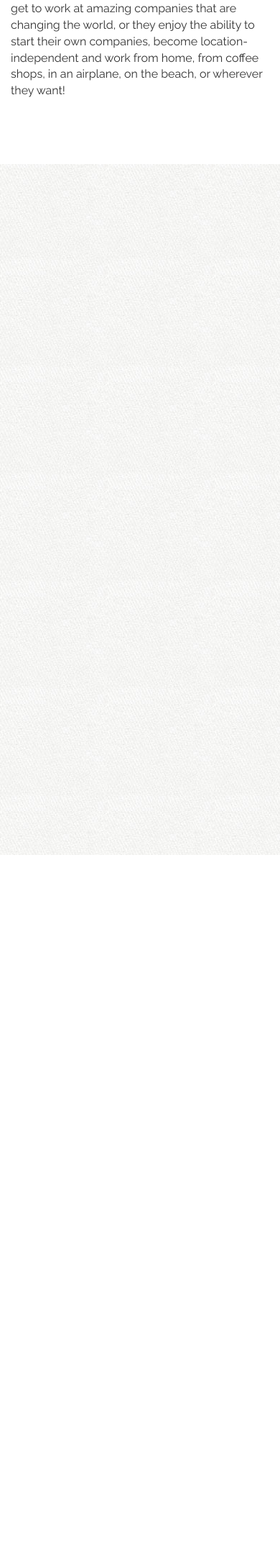
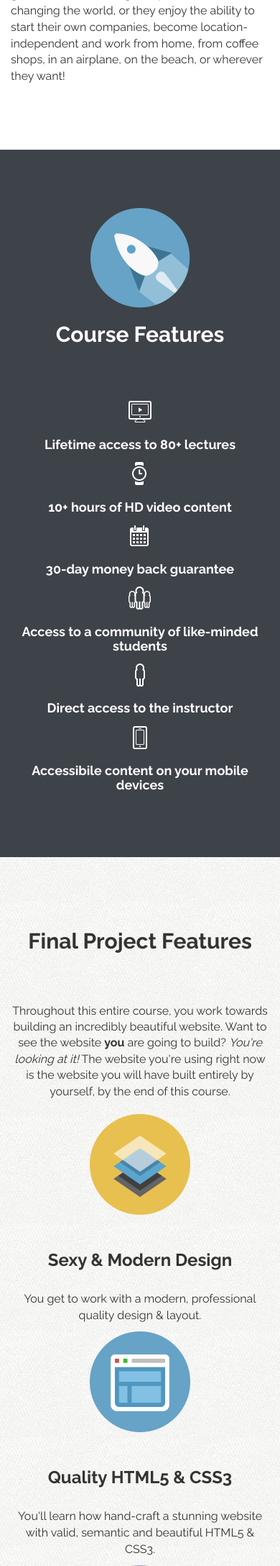
Before and after one commit to ethanbeauregard/bootstrap-to-wordpress, a PHP site: page / in a window 390 px wide. Shown: the part 4088-6264 px from the top of the page at 72% size. Before the commit the page ends 5276 px from the top, so only its background shows below. Run offline with PHP 8.4, Linux system fonts and the light colour scheme; some libraries are stand-ins or nearby versions.

Commit message:
added and styled sections: project features, course features and featurette

```diff
--- a/assets/css/custom.css
+++ b/assets/css/custom.css
@@ -142,7 +142,7 @@ section {
 }
 
 section h2 {
-  padding: 20px 0 40px;
+  padding: 20px 0 30px;
 }
 
 section h3 {
@@ -166,6 +166,37 @@ section h3 {
   background: #fff;
 }
 
+#project-features {
+  text-align: center;
+}
 /* #who-benefits .who-top-title{
   margin: -10px 0 0 0;
 } */
+
+#course-features {
+  background: #3e4249;
+  text-align: center;
+  color: #fff;
+}
+
+#featurette {
+  background: url('../img/stuff-bg.jpg') 50% 100% repeat fixed;
+  background-position: cover;
+  text-align: center;
+  color: #fff;
+}
+
+/* Custom Icon Sprites */
+i.ci {
+  display: inline-block;
+  height: 40px;
+  width: 40px;
+  background: url('../img/icon-sprite.png') no-repeat;
+}
+
+.ci.ci-computer   {background-position: 0 0;}
+.ci.ci-watch      {background-position: -40px 0;}
+.ci.ci-calender   {background-position: -80px 0;}
+.ci.ci-community  {background-position: -120px 0;}
+.ci.ci-instructor {background-position: -160px 0;}
+.ci.ci-device     {background-position: -200px 0;}
--- a/index.html
+++ b/index.html
@@ -158,21 +158,89 @@
 			</div><!-- row -->
 
 		</div><!-- container -->
-  </section>
+  </section><!-- who benefits -->
 
   <!-- ============== Course Features ============== -->
-  <section>
+  <section id="course-features">
+    <div class="container">
+      <div class="section-header">
+        <img src="./assets/img/icon-rocket.png" alt="rocket">
+        <h2>Course Features</h2>
+      </div><!-- section header -->
 
-  </section>
+      <div class="row">
+        <div class="col-sm-2">
+          <i class="ci ci-computer"></i>
+          <h4>Lifetime access to 80+ lectures</h4>
+        </div><!-- col -->
+
+        <div class="col-sm-2">
+          <i class="ci ci-watch"></i>
+          <h4>10+ hours of HD video content</h4>
+        </div><!-- col -->
+
+        <div class="col-sm-2">
+          <i class="ci ci-calender"></i>
+          <h4>30-day money back guarantee</h4>
+        </div><!-- col -->
+
+        <div class="col-sm-2">
+          <i class="ci ci-community"></i>
+          <h4>Access to a community of like-minded students</h4>
+        </div><!-- col -->
+
+        <div class="col-sm-2">
+          <i class="ci ci-instructor"></i>
+          <h4>Direct access to the instructor</h4>
+        </div><!-- col -->
+
+        <div class="col-sm-2">
+          <i class="ci ci-device"></i>
+          <h4>Accessibile content on your mobile devices</h4>
+        </div><!-- col -->
+      </div><!-- row -->
+    </div><!-- container -->
+  </section><!-- course features -->
 
   <!-- ============== Project Features ============== -->
-  <section>
+  <section id="project-features">
+    <div class="container">
 
+			<h2>Final Project Features</h2>
+			<p class="lead">Throughout this entire course, you work towards building an incredibly beautiful website. Want to see the website <strong>you</strong> are going to build? <em>You're looking at it!</em> The website you're using right now is the website you will have built entirely by yourself, by the end of this course.</p>
+
+			<div class="row">
+				<div class="col-sm-4">
+					<img src="assets/img/icon-design.png" alt="Design">
+					<h3>Sexy &amp; Modern Design</h3>
+					<p>You get to work with a modern, professional quality design &amp; layout.</p>
+				</div><!-- col -->
+				<div class="col-sm-4">
+					<img src="assets/img/icon-code.png" alt="Code">
+					<h3>Quality HTML5 &amp; CSS3</h3>
+					<p>You'll learn how hand-craft a stunning website with valid, semantic and beautiful HTML5 &amp; CSS3.</p>
+				</div><!-- col -->
+				<div class="col-sm-4">
+					<img src="assets/img/icon-cms.png" alt="CMS">
+					<h3>Easy-to-use CMS</h3>
+					<p>Allow your clients to easily update their websites by converting your static websites to dynamic websites, using WordPress.</p>
+				</div><!-- col -->
+
+			</div><!-- row -->
+
+		</div><!-- container -->
   </section>
 
   <!-- ============== Video Feature ============== -->
-  <section>
-
+  <section id="featurette">
+    <div class="container">
+			<div class="row">
+				<div class="col-sm-8 col-sm-offset-2">
+					<h2>Watch the Course Introduction</h2>
+					<iframe width="100%" height="415" src="https://www.youtube.com/embed/izURpKaIuCg" frameborder="0" allow="accelerometer; autoplay; encrypted-media; gyroscope; picture-in-picture" allowfullscreen></iframe>
+				</div><!-- end col -->
+			</div><!-- row -->
+		</div><!-- container -->
   </section>
 
   <!-- ============== Instructor ============== -->
```
